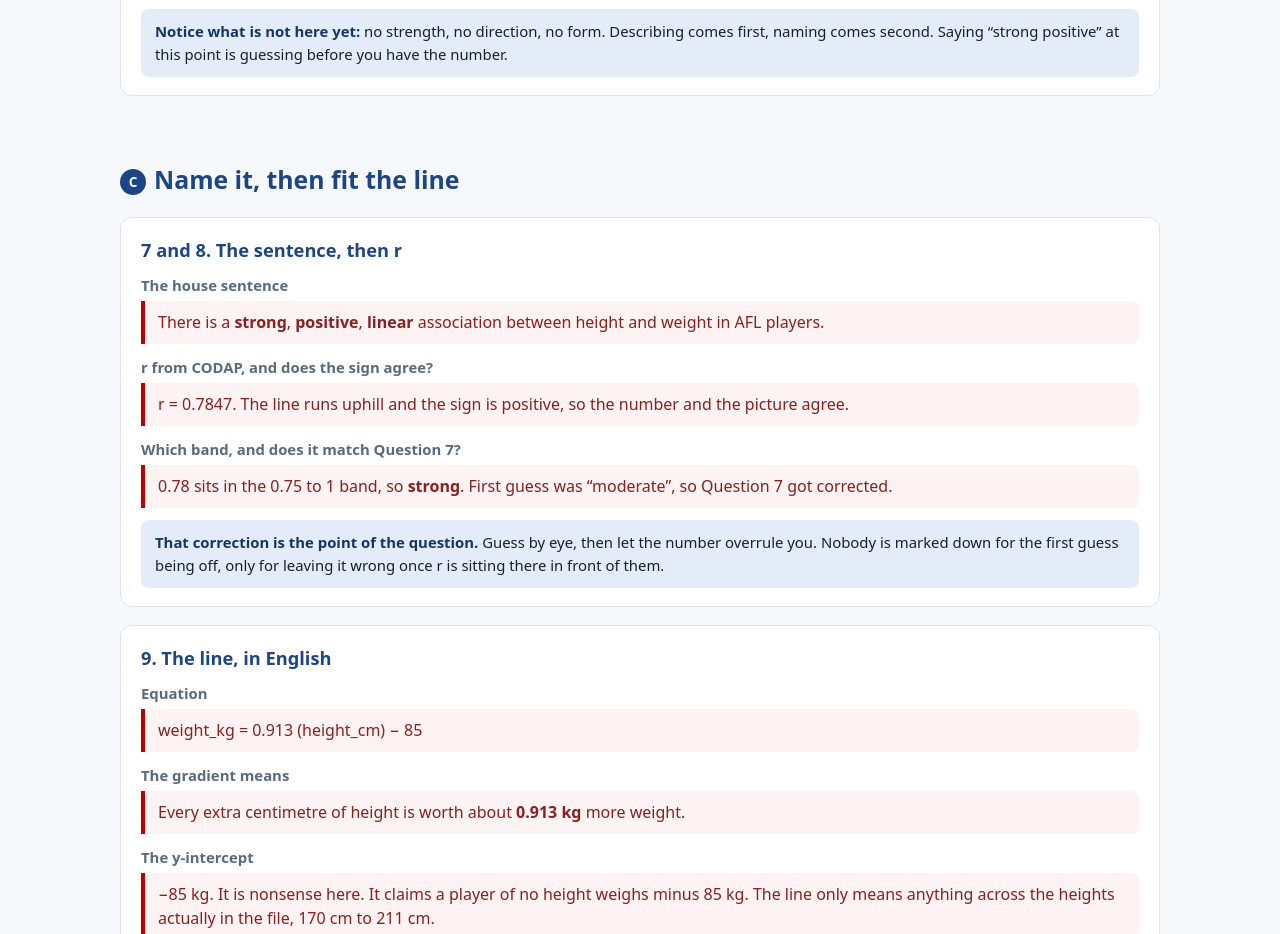
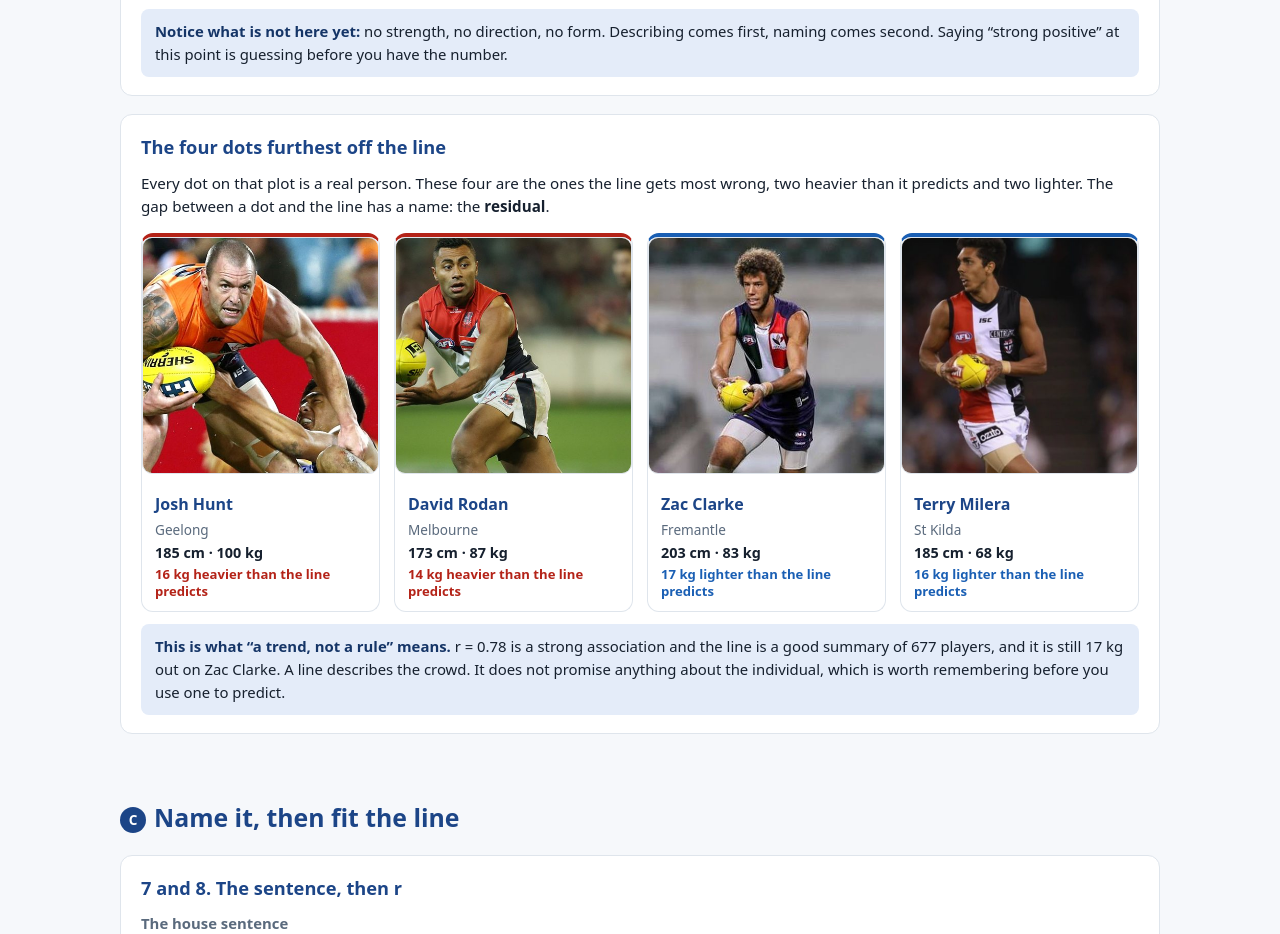
Before and after one commit to SebastianHagemeyer/sebio, an Eleventy site: page src/datalab/example/index.html in a window 1280 px wide. Shown: the part 2940-3874 px from the top of the page. Built offline with nearby package versions, Linux system fonts and the light colour scheme; Eleventy itself is replaced by a stand-in of ours; files that its build step writes are made by us from their sources.

Commit message:
feat: add the four extreme players to the worked example
Photos of the four biggest residuals in afl_players.csv, two heavier than
the line predicts (Josh Hunt +16 kg, David Rodan +14 kg) and two lighter
(Zac Clarke -17 kg, Terry Milera -16 kg). Height, weight and the residual
are computed from the CSV at build time, so a card cannot contradict the
file students download.

They carry the point the numbers alone do not: r = 0.78 is a strong
association and the line is still 17 kg out on Clarke. A line describes
the crowd, it promises nothing about the individual. It also names the
residual, which the booklet uses without ever naming.

Photos supplied by the teacher from the classroom worked example.

Co-Authored-By: Claude Opus 5 <noreply@anthropic.com>
Claude-Session: https://claude.ai/code/session_01NirdDpEkz972L2Wn9EY8FV

```diff
--- a/src/datalab/example/index.html
+++ b/src/datalab/example/index.html
@@ -104,6 +104,21 @@ figcaption{font-size:.86rem;color:var(--muted);margin-top:7px}
 .stepnum{display:inline-grid;place-items:center;width:26px;height:26px;
   border-radius:50%;background:var(--navy);color:#fff;font-size:.85rem;
   font-weight:700;margin-right:8px;vertical-align:2px}
+.players{display:grid;gap:14px;grid-template-columns:repeat(auto-fit,minmax(190px,1fr));
+  margin:0}
+.player{margin:0;background:var(--card);border:1px solid var(--line);
+  border-radius:12px;overflow:hidden}
+.player img{width:100%;aspect-ratio:1/1;object-fit:cover;display:block}
+.player figcaption{padding:11px 13px;display:flex;flex-direction:column;gap:2px;
+  font-size:.9rem}
+.player figcaption strong{color:var(--navy);font-size:1rem}
+.player figcaption span{color:var(--muted);font-size:.85rem}
+.player figcaption .hw{color:var(--ink);font-weight:650;font-size:.9rem}
+.player .off{font-weight:700;font-size:.82rem !important;line-height:1.3}
+.player.heavy .off{color:#b42318}
+.player.light .off{color:#1a5fb4}
+.player.heavy{border-top:4px solid #b42318}
+.player.light{border-top:4px solid #1a5fb4}
 </style>
 </head>
 <body>
@@ -184,6 +199,18 @@ Crop the numbers off and you cannot do Questions 8 or 9 without going back to a
 form. Describing comes first, naming comes second. Saying &ldquo;strong positive&rdquo; at
 this point is guessing before you have the number.</div>
 </div>
+
+<div class="ex">
+<h3>The four dots furthest off the line</h3>
+<p style="margin:0 0 14px;font-size:.95rem">Every dot on that plot is a real person. These
+four are the ones the line gets most wrong, two heavier than it predicts and two lighter.
+The gap between a dot and the line has a name: the <strong>residual</strong>.</p>
+<div class="players"><figure class="player heavy"><img src="players/hunt.jpg" alt="Josh Hunt, Geelong"><figcaption><strong>Josh Hunt</strong><span>Geelong</span><span class="hw">185 cm &middot; 100 kg</span><span class="off">16 kg heavier than the line predicts</span></figcaption></figure><figure class="player heavy"><img src="players/rodan.jpg" alt="David Rodan, Melbourne"><figcaption><strong>David Rodan</strong><span>Melbourne</span><span class="hw">173 cm &middot; 87 kg</span><span class="off">14 kg heavier than the line predicts</span></figcaption></figure><figure class="player light"><img src="players/clarke.jpg" alt="Zac Clarke, Fremantle"><figcaption><strong>Zac Clarke</strong><span>Fremantle</span><span class="hw">203 cm &middot; 83 kg</span><span class="off">17 kg lighter than the line predicts</span></figcaption></figure><figure class="player light"><img src="players/milera.jpg" alt="Terry Milera, St Kilda"><figcaption><strong>Terry Milera</strong><span>St Kilda</span><span class="hw">185 cm &middot; 68 kg</span><span class="off">16 kg lighter than the line predicts</span></figcaption></figure></div>
+<div class="why"><strong>This is what &ldquo;a trend, not a rule&rdquo; means.</strong>
+r = 0.78 is a strong association and the line is a good summary of 677 players, and it is
+still 17 kg out on Zac Clarke. A line describes the crowd. It does not promise anything
+about the individual, which is worth remembering before you use one to predict.</div>
+</div>
 </section>
 
 <section>
```
Also changed, not shown: src/datalab/example/players/clarke.jpg (added), src/datalab/example/players/hunt.jpg (added), src/datalab/example/players/milera.jpg (added), src/datalab/example/players/rodan.jpg (added).
